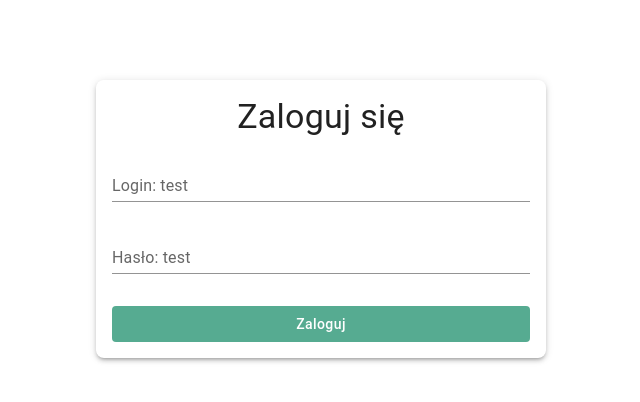
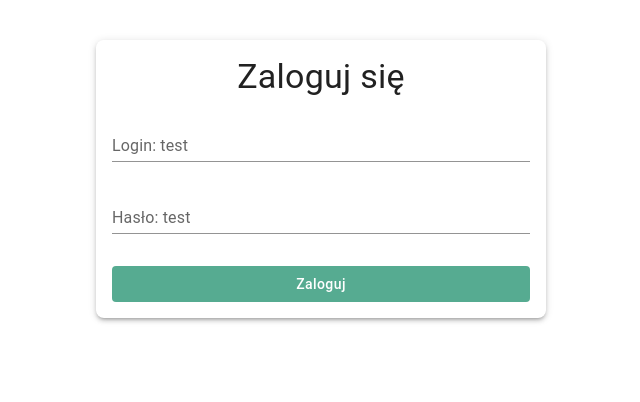
Before and after one commit to CaelumExodus/bmi-calculator, a React (Vite) app: page / in a window 1280 px wide. Shown: the top 402 px of the page, without its empty margins (319-959 px from the left). Built offline with nearby package versions, Linux system fonts and the light colour scheme.

Commit message:
feat: RWD adjustments

```diff
--- a/src/components/Navbar.tsx
+++ b/src/components/Navbar.tsx
@@ -10,10 +10,8 @@ export default function Navbar() {
   const isActive = (path: string) => location.pathname === path;
 
   return <AppBar position="sticky" sx={ { bgcolor: 'inherit', boxShadow: 'none' } }>
-    <Container sx={ { p: 0 } }>
-
+    <Container>
       <Toolbar sx={ { p: { xs: 0 }, color: 'black' } }>
-
         <Box sx={ { display: 'flex', justifyContent: 'space-between', width: '100%' } }>
           <Box sx={ { display: 'flex' } }>
             <Button
--- a/src/layouts/AuthorizedLayout.tsx
+++ b/src/layouts/AuthorizedLayout.tsx
@@ -10,7 +10,7 @@ export default function AuthorizedLayout() {
     <Box sx={ { '& .MuiButton-root': { textTransform: 'none' }, bgcolor: colourPalette.bg } }>
       <Navbar/>
 
-      <Container sx={ { minHeight: '100vh', padding: 0, mt: 5 } }>
+      <Container sx={ { mt: 5, pb: 5 } }>
         <Box>
           <Outlet/>
         </Box>
--- a/src/layouts/UnauthorizedLayout.tsx
+++ b/src/layouts/UnauthorizedLayout.tsx
@@ -5,8 +5,8 @@ import colourPalette from "../utils/colourPalette.ts";
 export default function UnauthorizedLayout() {
   return (
     <Container
-      sx={ { minHeight: '100vh', '& .MuiButton-root': { textTransform: 'none' }, bgcolor: colourPalette.bg } }>
-      <Box sx={ { pt: 10 } }>
+      sx={ { '& .MuiButton-root': { textTransform: 'none' }, bgcolor: colourPalette.bg } }>
+      <Box sx={ { py: 5 } }>
         <Outlet/>
       </Box>
     </Container>
--- a/src/modules/bmiCalculator/views/BmiCalculatorView.tsx
+++ b/src/modules/bmiCalculator/views/BmiCalculatorView.tsx
@@ -87,7 +87,7 @@ export default function BmiCalculatorView() {
       </Button>
 
       { bmi !== null && (
-        <Box sx={ { marginTop: 2, textAlign: "center" } }>
+        <Box sx={ { marginTop: 2, textAlign: "center", } }>
           <Typography variant="h6">Twoje BMI Wynosi: <b>{ bmi }</b></Typography>
           <Typography variant="body1" color="textSecondary">
             Kategoria: <b>{ category }</b>
```
